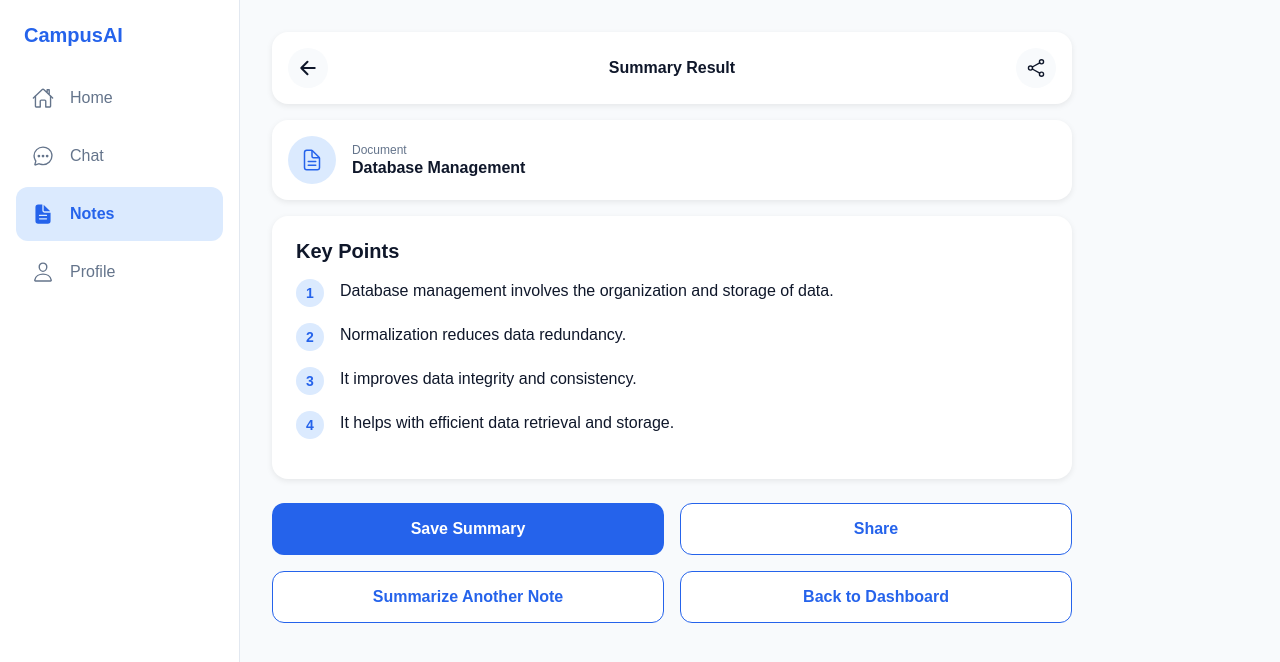
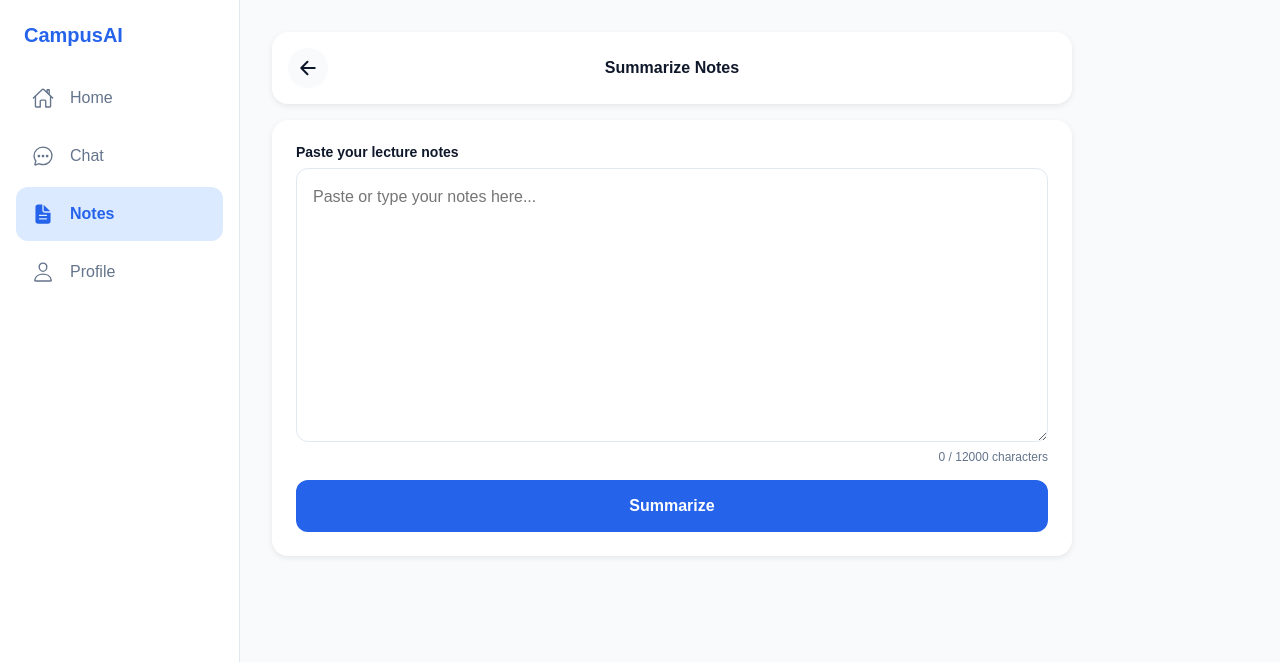
Before and after one commit to PHILIPSUNDAY2005/campusai-web, a Next.js app: page /notes in a window 1280 px wide. Shown: the top 662 px of the page. Built offline with nearby package versions, Linux system fonts and the light colour scheme.

Commit message:
Add real note summarizing

```diff
--- a/src/app/(main)/notes/notes.module.css
+++ b/src/app/(main)/notes/notes.module.css
@@ -31,6 +31,58 @@
   cursor: pointer;
 }
 
+/* An empty box the same size as a button, so the title stays centred */
+.iconSpacer {
+  width: 40px;
+  height: 40px;
+}
+
+/* The paste-your-notes form */
+.formCard {
+  background: var(--color-white);
+  padding: var(--space-lg);
+  border-radius: var(--radius-lg);
+  box-shadow: var(--shadow);
+}
+
+.label {
+  display: block;
+  font-size: var(--font-body);
+  font-weight: 600;
+  margin-bottom: var(--space-sm);
+}
+
+.textarea {
+  width: 100%;
+  border: 1px solid var(--color-border);
+  border-radius: var(--radius-md);
+  padding: var(--space-md);
+  font-size: var(--font-medium);
+  font-family: inherit;
+  line-height: 1.5;
+  color: var(--color-text-dark);
+  resize: vertical;
+  outline: none;
+}
+
+.textarea:focus {
+  border-color: var(--color-primary);
+}
+
+.counter {
+  margin: var(--space-xs) 0 var(--space-md);
+  text-align: right;
+  font-size: var(--font-small);
+  color: var(--color-text-grey);
+}
+
+.error {
+  margin: 0 0 var(--space-md);
+  color: var(--color-error);
+  font-size: var(--font-body);
+}
+
+/* The summary result */
 .documentCard {
   display: flex;
   align-items: center;
--- a/src/app/(main)/notes/page.js
+++ b/src/app/(main)/notes/page.js
@@ -6,38 +6,77 @@ import { IoArrowBack, IoShareSocialOutline, IoDocumentTextOutline } from 'react-
 import Button from '../../../components/Button';
 import styles from './notes.module.css';
 
-// Dummy data for now. Real summaries come from Gemini in a later phase.
-const documentName = 'Database Management';
-const keyPoints = [
-  'Database management involves the organization and storage of data.',
-  'Normalization reduces data redundancy.',
-  'It improves data integrity and consistency.',
-  'It helps with efficient data retrieval and storage.',
-];
+const MIN_LENGTH = 50;
+const MAX_LENGTH = 12000;
 
 export default function NotesPage() {
   const router = useRouter();
+  const [notesText, setNotesText] = useState('');
+  const [result, setResult] = useState(null); // { title, points } after summarizing
+  const [loading, setLoading] = useState(false);
+  const [error, setError] = useState('');
   const [notice, setNotice] = useState('');
 
+  const handleSummarize = async () => {
+    const text = notesText.trim();
+
+    if (text.length < MIN_LENGTH) {
+      setError('Please paste a little more text (at least 50 characters).');
+      return;
+    }
+    if (text.length > MAX_LENGTH) {
+      setError('These notes are too long. Please paste a shorter section.');
+      return;
+    }
+
+    setError('');
+    setNotice('');
+    setLoading(true);
+
+    try {
+      const response = await fetch('/api/summarize', {
+        method: 'POST',
+        headers: { 'Content-Type': 'application/json' },
+        body: JSON.stringify({ text: text }),
+      });
+
+      const data = await response.json();
+
+      if (!response.ok) {
+        throw new Error(data.error || 'Request failed');
+      }
+
+      setResult({ title: data.title, points: data.points });
+    } catch (err) {
+      setError(err.message || 'Something went wrong. Please try again.');
+    } finally {
+      setLoading(false);
+    }
+  };
+
   const handleShare = async () => {
+    if (!result) {
+      return;
+    }
+
     const message =
       'Summary: ' +
-      documentName +
+      result.title +
       '\n\n' +
-      keyPoints.map((point, index) => index + 1 + '. ' + point).join('\n');
+      result.points.map((point, index) => index + 1 + '. ' + point).join('\n');
 
     // Phones and some browsers have a share menu. Others get "copy to clipboard".
     if (navigator.share) {
       try {
-        await navigator.share({ title: 'Summary: ' + documentName, text: message });
-      } catch (error) {
+        await navigator.share({ title: 'Summary: ' + result.title, text: message });
+      } catch (err) {
         // The student closed the share menu. Nothing to do.
       }
     } else {
       try {
         await navigator.clipboard.writeText(message);
         setNotice('Summary copied to your clipboard.');
-      } catch (error) {
+      } catch (err) {
         setNotice('Could not share. Please try again.');
       }
     }
@@ -46,6 +85,13 @@ export default function NotesPage() {
   const handleSave = () => {
     // Saving to Firestore will be added in a later phase
     setNotice('Your summary was saved (demo).');
+  };
+
+  const handleSummarizeAnother = () => {
+    setResult(null);
+    setNotesText('');
+    setError('');
+    setNotice('');
   };
 
   return (
@@ -59,27 +105,59 @@ export default function NotesPage() {
         >
           <IoArrowBack size={22} />
         </button>
-        <h1 className={styles.headerTitle}>Summary Result</h1>
+        <h1 className={styles.headerTitle}>{result ? 'Summary Result' : 'Summarize Notes'}</h1>
+        {result ? (
           <button className={styles.iconButton} aria-label="Share" onClick={handleShare}>
             <IoShareSocialOutline size={22} />
           </button>
+        ) : (
+          <span className={styles.iconSpacer}></span>
+        )}
       </header>
 
-      {/* Document name */}
+      {/* STEP 1: paste notes */}
+      {!result && (
+        <div className={styles.formCard}>
+          <label htmlFor="notes" className={styles.label}>
+            Paste your lecture notes
+          </label>
+          <textarea
+            id="notes"
+            className={styles.textarea}
+            rows={10}
+            placeholder="Paste or type your notes here..."
+            value={notesText}
+            onChange={(event) => setNotesText(event.target.value)}
+          />
+          <p className={styles.counter}>
+            {notesText.length} / {MAX_LENGTH} characters
+          </p>
+
+          {error !== '' && <p className={styles.error}>{error}</p>}
+
+          <Button
+            title={loading ? 'Summarizing...' : 'Summarize'}
+            onClick={handleSummarize}
+          />
+        </div>
+      )}
+
+      {/* STEP 2: show the summary */}
+      {result && (
+        <>
           <div className={styles.documentCard}>
             <div className={styles.documentIcon}>
               <IoDocumentTextOutline size={24} />
             </div>
             <div>
               <p className={styles.documentLabel}>Document</p>
-          <p className={styles.documentName}>{documentName}</p>
+              <p className={styles.documentName}>{result.title}</p>
             </div>
           </div>
 
-      {/* Key points */}
           <div className={styles.pointsCard}>
             <h2 className={styles.pointsTitle}>Key Points</h2>
-        {keyPoints.map((point, index) => (
+            {result.points.map((point, index) => (
               <div key={index} className={styles.pointRow}>
                 <div className={styles.numberCircle}>{index + 1}</div>
                 <p className={styles.pointText}>{point}</p>
@@ -87,17 +165,15 @@ export default function NotesPage() {
             ))}
           </div>
 
-      {/* Message shown after Save or Share */}
           {notice !== '' && <p className={styles.notice}>{notice}</p>}
 
-      {/* Buttons */}
           <div className={styles.buttons}>
             <Button title="Save Summary" onClick={handleSave} />
             <Button title="Share" variant="secondary" onClick={handleShare} />
             <Button
               title="Summarize Another Note"
               variant="secondary"
-          onClick={() => setNotice('Note summarizing will be added in a later phase.')}
+              onClick={handleSummarizeAnother}
             />
             <Button
               title="Back to Dashboard"
@@ -105,6 +181,8 @@ export default function NotesPage() {
               onClick={() => router.push('/dashboard')}
             />
           </div>
+        </>
+      )}
     </div>
   );
 }
--- /dev/null
+++ b/src/app/api/summarize/route.js
@@ -0,0 +1,103 @@
+import { GoogleGenAI } from '@google/genai';
+
+const MIN_LENGTH = 50;
+const MAX_LENGTH = 12000;
+
+// The instructions that tell Gemini exactly how to answer
+const SYSTEM_INSTRUCTION =
+  'You summarize lecture notes for university students. ' +
+  'Reply in plain text only, with no markdown symbols. ' +
+  'First line: "Title: " followed by a short title of at most 6 words. ' +
+  'Then write 4 to 6 key points, one per line, each one clear sentence. ' +
+  'Do not add anything else.';
+
+// Turns Gemini's text into { title, points }
+function parseSummary(raw) {
+  const lines = raw
+    .split('\n')
+    .map((line) => line.trim())
+    .filter((line) => line !== '');
+
+  let title = 'Lecture Notes';
+  const points = [];
+
+  for (const line of lines) {
+    if (/^title:/i.test(line)) {
+      const cleanedTitle = line.replace(/^title:\s*/i, '').replace(/[*#]/g, '').trim();
+      if (cleanedTitle !== '') {
+        title = cleanedTitle;
+      }
+      continue;
+    }
+
+    // Remove bullets, numbers and bold marks if Gemini added them
+    const cleaned = line
+      .replace(/^[-*•]\s*/, '')
+      .replace(/^\d+[.)]\s*/, '')
+      .replace(/\*\*/g, '')
+      .trim();
+
+    if (cleaned !== '') {
+      points.push(cleaned);
+    }
+  }
+
+  return { title: title, points: points };
+}
+
+export async function POST(request) {
+  const apiKey = process.env.GEMINI_API_KEY;
+  if (!apiKey) {
+    return Response.json({ error: 'The AI key is not set on the server.' }, { status: 500 });
+  }
+
+  // 1. Read the notes sent by the page
+  let body;
+  try {
+    body = await request.json();
+  } catch (error) {
+    return Response.json({ error: 'Invalid request.' }, { status: 400 });
+  }
+
+  const text = typeof body.text === 'string' ? body.text.trim() : '';
+
+  if (text.length < MIN_LENGTH) {
+    return Response.json(
+      { error: 'Please paste a little more text (at least 50 characters).' },
+      { status: 400 }
+    );
+  }
+  if (text.length > MAX_LENGTH) {
+    return Response.json(
+      { error: 'These notes are too long. Please paste a shorter section.' },
+      { status: 400 }
+    );
+  }
+
+  // 2. Ask Gemini to summarize
+  try {
+    const ai = new GoogleGenAI({ apiKey: apiKey });
+    const response = await ai.models.generateContent({
+      model: process.env.GEMINI_MODEL || 'gemini-3.5-flash',
+      contents: [{ role: 'user', parts: [{ text: 'Summarize these lecture notes:\n\n' + text }] }],
+      config: { systemInstruction: SYSTEM_INSTRUCTION },
+    });
+
+    const raw = response.text;
+    if (!raw) {
+      return Response.json({ error: 'The AI sent an empty answer.' }, { status: 502 });
+    }
+
+    const summary = parseSummary(raw);
+    if (summary.points.length === 0) {
+      return Response.json({ error: 'The AI could not find key points. Please try again.' }, { status: 502 });
+    }
+
+    return Response.json(summary);
+  } catch (error) {
+    // The full error appears in your terminal, never in the browser
+    console.error('Gemini error:', error);
+    const status = error && error.status === 429 ? 429 : 500;
+    return Response.json({ error: 'The AI could not summarize right now.' }, { status: status });
+  }
+}
```
Lines whose indentation alone changed are shown as unchanged.
